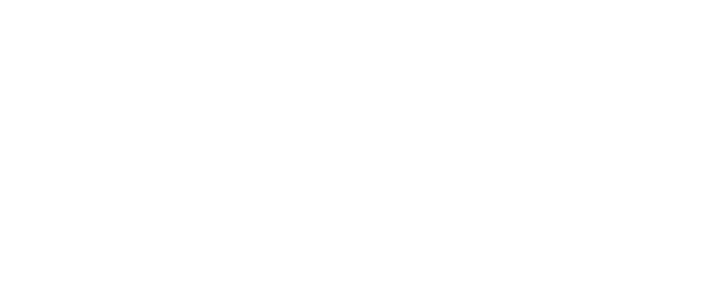
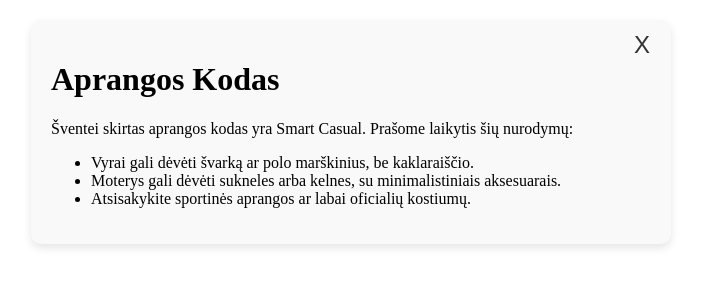
Before and after one commit to ZigmasP/portfolio, a React (Vite) app in the folder pakvietimas/: page /dress-code in a window 1280 px wide. Before the commit this address had no page. Shown: the top 300 px of the page, without its empty margins (289-990 px from the left). Built offline with nearby package versions, Linux system fonts and the light colour scheme.

Commit message:
Pridėta dresscode ir pakoreguoti sass

```diff
--- a/pakvietimas/index.html
+++ b/pakvietimas/index.html
@@ -4,7 +4,7 @@
     <meta charset="UTF-8" />
     <link rel="icon" type="image/svg+xml" href="/vite.svg" />
     <meta name="viewport" content="width=device-width, initial-scale=1.0" />
-    <title>Pakvietimas</title>
+    <title>Kvietimas</title>
     <link rel="preconnect" href="https://fonts.googleapis.com">
     <link rel="preconnect" href="https://fonts.gstatic.com" crossorigin>
     <link href="https://fonts.googleapis.com/css2?family=Roboto+Condensed:ital,wght@0,100..900;1,100..900&display=swap" rel="stylesheet">
--- a/pakvietimas/src/App.jsx
+++ b/pakvietimas/src/App.jsx
@@ -1,10 +1,12 @@
 import { Routes, Route } from "react-router-dom";
 import InvitePage from "./components/InvitePage";
+import DressCode from "./components/DressCode";
 
 const App = () => {
   return (
     <Routes>
       <Route path="/" element={<InvitePage />} />
+      <Route path="/dress-code" element={<DressCode />} />
     </Routes>
   );
 };
--- /dev/null
+++ b/pakvietimas/src/components/DressCode.jsx
@@ -0,0 +1,31 @@
+
+import { useNavigate } from "react-router-dom"; // Importuojame useNavigate
+import './DressCode.scss'; // Stilių failas
+
+const DressCode = () => {
+  const navigate = useNavigate(); // Naudojame useNavigate funkciją
+
+  // Funkcija paslėpti komponentą ir grąžinti į InvitePage
+  const handleClose = () => {
+    navigate("/"); // Nukreipiame vartotoją atgal į pagrindinį puslapį
+  };
+
+  return (
+    <div className="dresscode-container">
+      {/* Uždarymo mygtukas */}
+      <button className="close-button" onClick={handleClose}>
+        X
+      </button>
+
+      <h1>Aprangos Kodas</h1>
+      <p>Šventei skirtas aprangos kodas yra Smart Casual. Prašome laikytis šių nurodymų:</p>
+      <ul>
+        <li>Vyrai gali dėvėti švarką ar polo marškinius, be kaklaraiščio.</li>
+        <li>Moterys gali dėvėti sukneles arba kelnes, su minimalistiniais aksesuarais.</li>
+        <li>Atsisakykite sportinės aprangos ar labai oficialių kostiumų.</li>
+      </ul>
+    </div>
+  );
+};
+
+export default DressCode;
--- /dev/null
+++ b/pakvietimas/src/components/DressCode.scss
@@ -0,0 +1,24 @@
+.dresscode-container {
+    position: relative; /* Leidžia nustatyti mygtuko padėtį santykyje su tėviniu elementu */
+    padding: 20px;
+    background-color: #f9f9f9;
+    border-radius: 10px;
+    max-width: 600px;
+    margin: 20px auto;
+    box-shadow: 0 4px 8px rgba(0, 0, 0, 0.1);
+  }
+
+  .close-button {
+    position: absolute;
+    top: 10px;
+    right: 15px;
+    background-color: transparent;
+    border: none;
+    font-size: 24px;
+    cursor: pointer;
+    color: #333;
+
+    &:hover {
+      color: red;
+    }
+  }
--- a/pakvietimas/src/components/InvitePage.jsx
+++ b/pakvietimas/src/components/InvitePage.jsx
@@ -1,4 +1,5 @@
 import { useState } from "react";
+import { Link } from "react-router-dom";
 import { FaMapMarkerAlt, FaTshirt, FaClock } from "react-icons/fa";
 import React from "react";
 import { Oval } from "react-loader-spinner";  //Importuojame spinner
@@ -54,7 +55,7 @@
             <FaClock color="green" /> <span>Data: 2024 m. gruodžio 31 d., 18:00 val.</span>
           </div>
           <div className="detail-item">
-            <FaTshirt color="gold" /> <span>Dress kodas: Smart Casual</span>
+            <FaTshirt color="gold" /> <span>Dress kodas: <Link to="/dress-code">Smart Casual</Link></span>
           </div>
         </div>
 
--- a/pakvietimas/src/components/InvitePage.scss
+++ b/pakvietimas/src/components/InvitePage.scss
@@ -31,6 +31,17 @@
     font-size: 1.2rem;
     color: white;
     text-align: justify;
+  }
+
+  a {
+    color: inherit;
+    text-decoration: none;
+    font-family: inherit;
+    cursor: pointer;
+
+    &:hover {
+      text-decoration: none;
+    }
   }
 
   .details {
```
